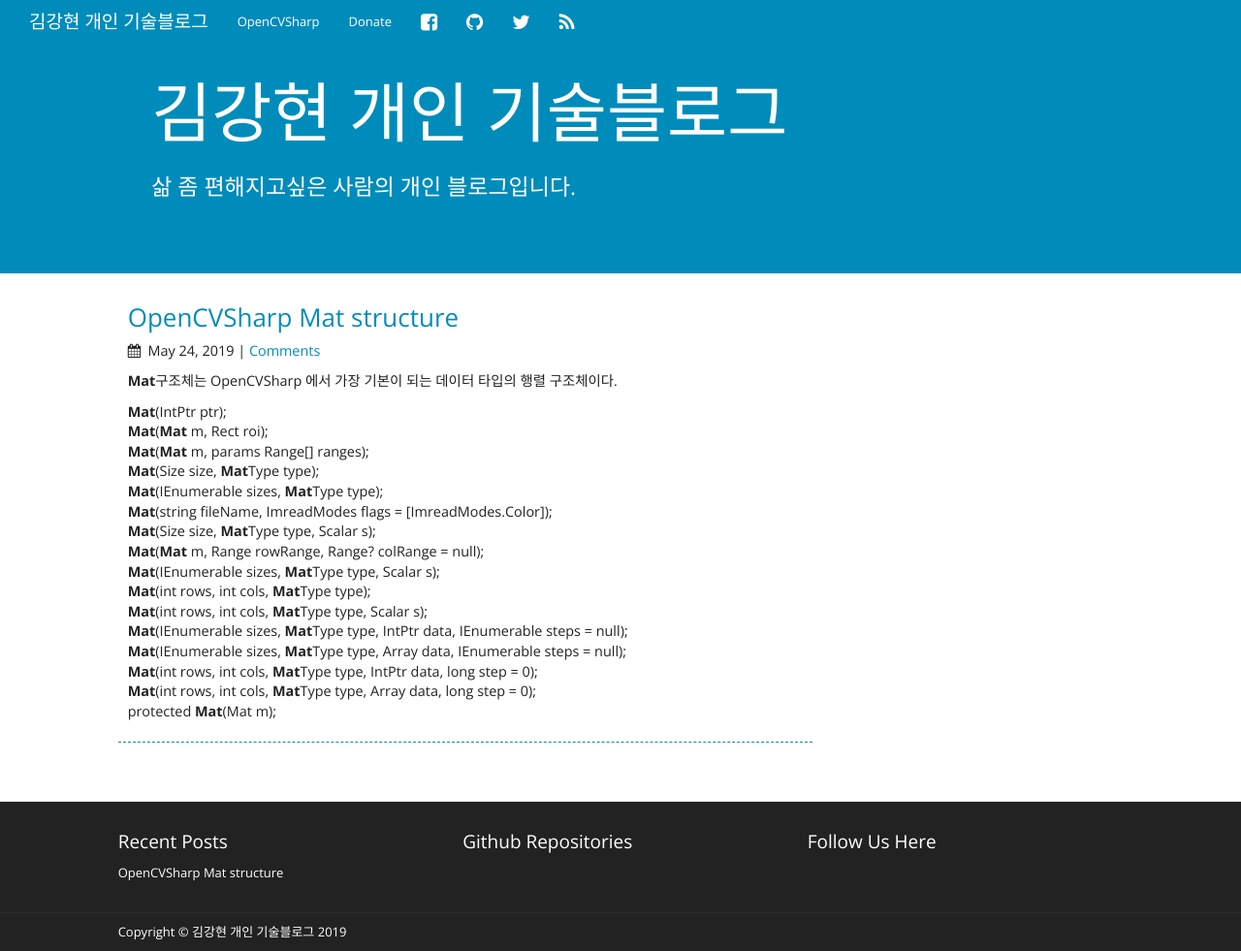
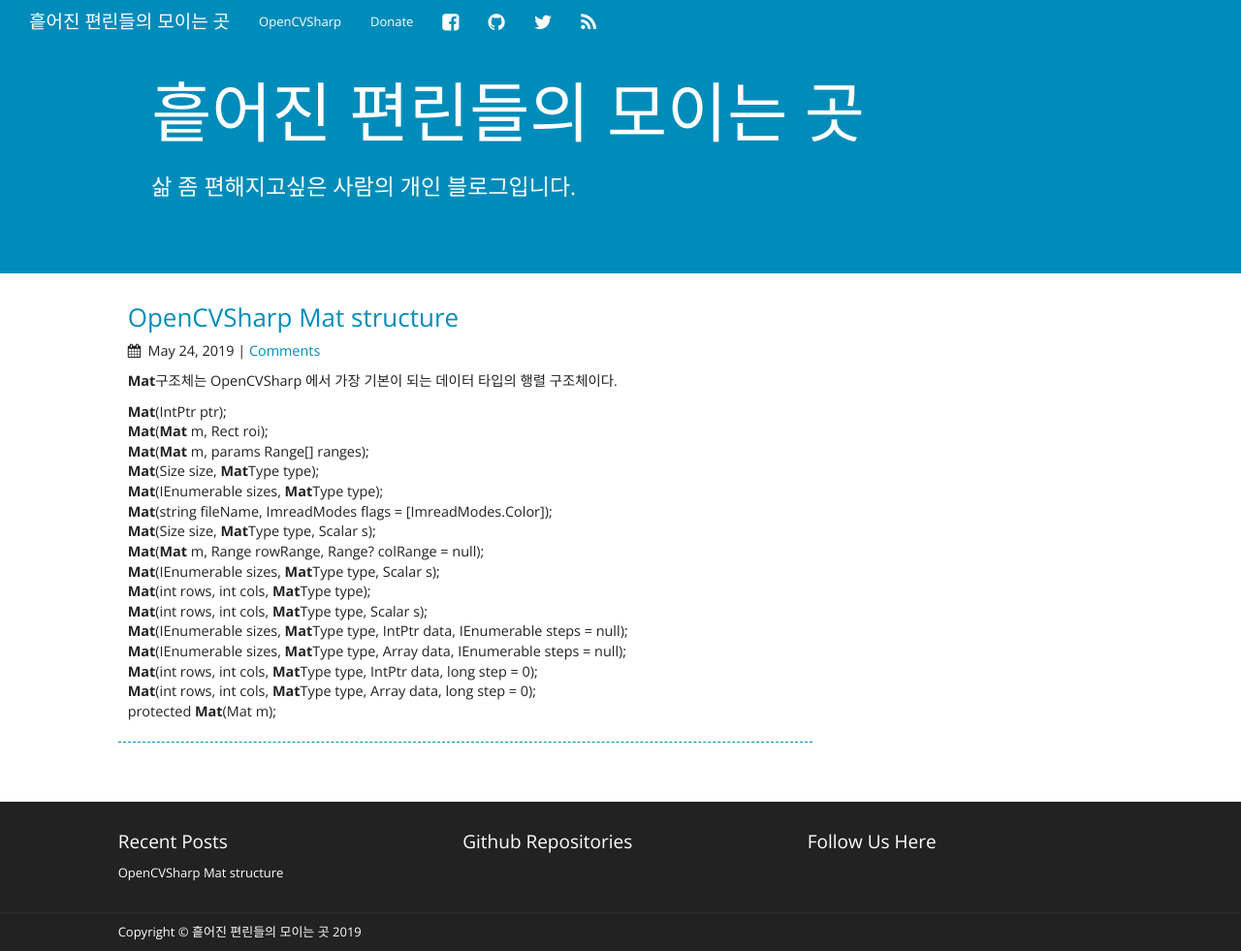
Before and after one commit to MeigoArisa/meigoarisa.github.io, a Jekyll site: the page built from index.html, in a window 1280 px wide and 981 px high. Shown: the whole window at 97% size. Built offline with Jekyll 4.4.1, drawn with Linux system fonts in a browser that asks for light colours; nearby versions of some CDN libraries.

Commit message:
Update _config.yml

```diff
--- a/_config.yml
+++ b/_config.yml
@@ -1,5 +1,5 @@
 # Site settings
-title: 김강현 개인 기술블로그
+title: 흩어진 편린들의 모이는 곳
 description: 삶 좀 편해지고싶은 사람의 개인 블로그입니다.
 email: wwponv158@gmail.com
 baseurl:
```
